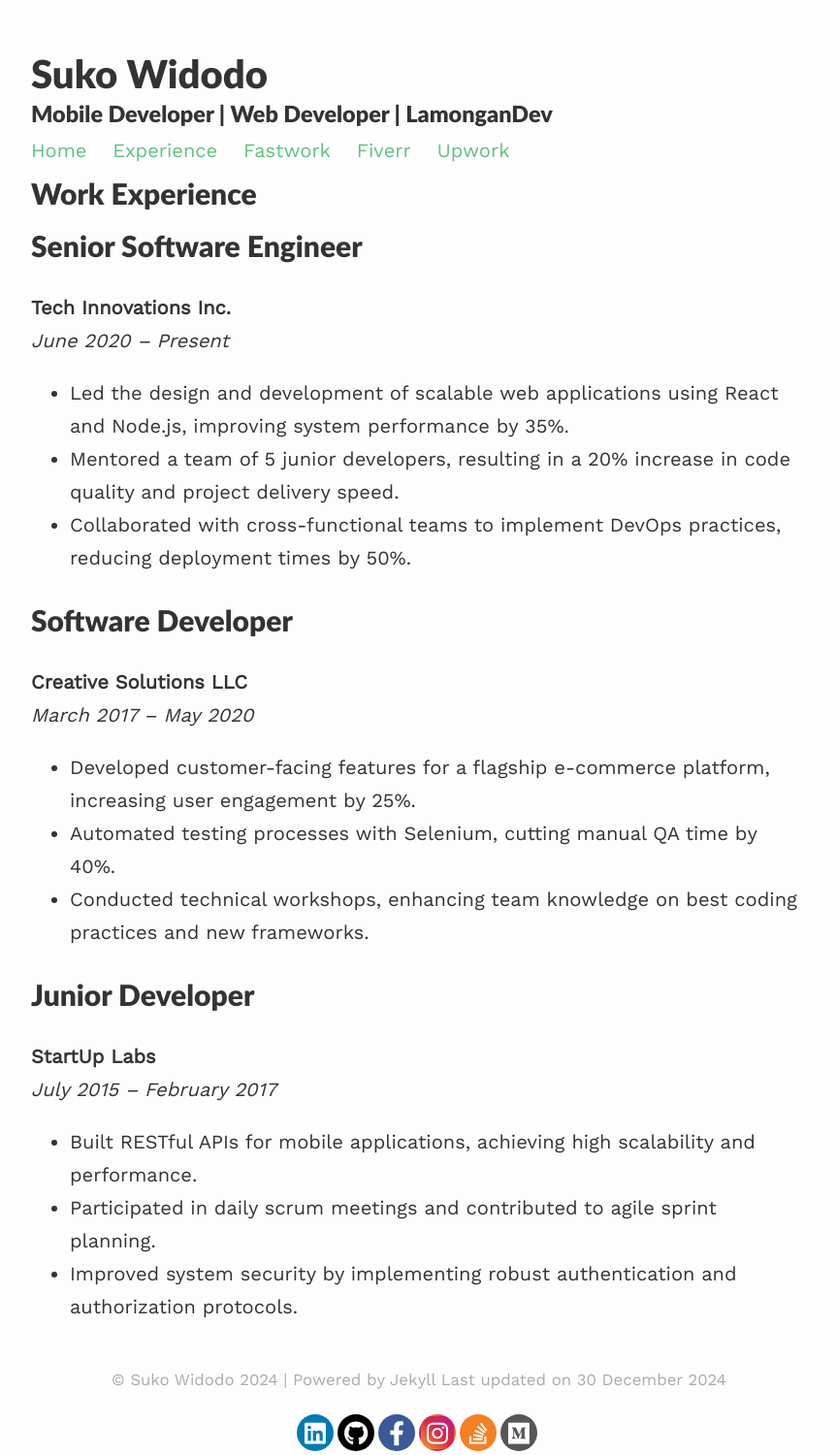
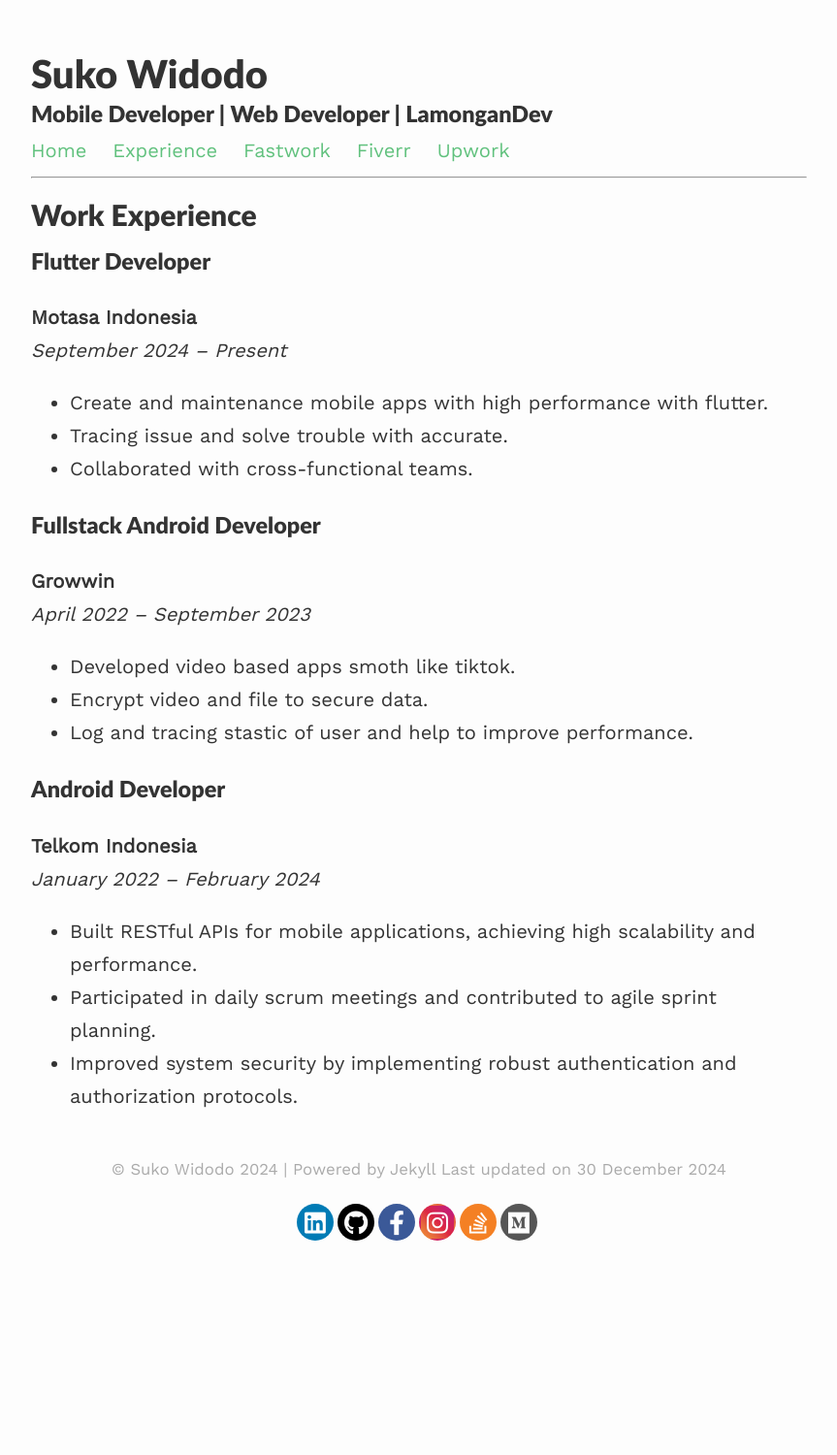
Before and after one commit to sukowidodo/sukowidodo.github.io, a Jekyll site: the page built from experience.md, in a window 1280 px wide. Shown: the whole page at 97% size, without its empty margins (208-1071 px from the left). Built offline with Jekyll 4.4.1, drawn with Linux system fonts in a browser that asks for light colours; nearby versions of some CDN libraries; after the commit the page ends 1283 px from its top, so only the background shows below that.

Commit message:
Update experience.md

```diff
--- a/experience.md
+++ b/experience.md
@@ -4,25 +4,26 @@ permalink: /experience
 published: true
 ---
 
-# Work Experience
+---
+## Work Experience
 
-## Senior Software Engineer
-**Tech Innovations Inc.**
-*June 2020 – Present*
-- Led the design and development of scalable web applications using React and Node.js, improving system performance by 35%.
-- Mentored a team of 5 junior developers, resulting in a 20% increase in code quality and project delivery speed.
-- Collaborated with cross-functional teams to implement DevOps practices, reducing deployment times by 50%.
+### Flutter Developer
+**Motasa Indonesia**
+*September 2024 – Present*
+- Create and maintenance mobile apps with high performance with flutter.
+- Tracing issue and solve trouble with accurate.
+- Collaborated with cross-functional teams.
 
-## Software Developer
-**Creative Solutions LLC**
-*March 2017 – May 2020*
-- Developed customer-facing features for a flagship e-commerce platform, increasing user engagement by 25%.
-- Automated testing processes with Selenium, cutting manual QA time by 40%.
-- Conducted technical workshops, enhancing team knowledge on best coding practices and new frameworks.
+### Fullstack Android Developer
+**Growwin**
+*April 2022 – September 2023*
+- Developed video based apps smoth like tiktok.
+- Encrypt video and file to secure data.
+- Log and tracing stastic of user and help to improve performance.
 
-## Junior Developer
-**StartUp Labs**
-*July 2015 – February 2017*
+### Android Developer
+**Telkom Indonesia**
+*January 2022 – February 2024*
 - Built RESTful APIs for mobile applications, achieving high scalability and performance.
 - Participated in daily scrum meetings and contributed to agile sprint planning.
 - Improved system security by implementing robust authentication and authorization protocols.
```
